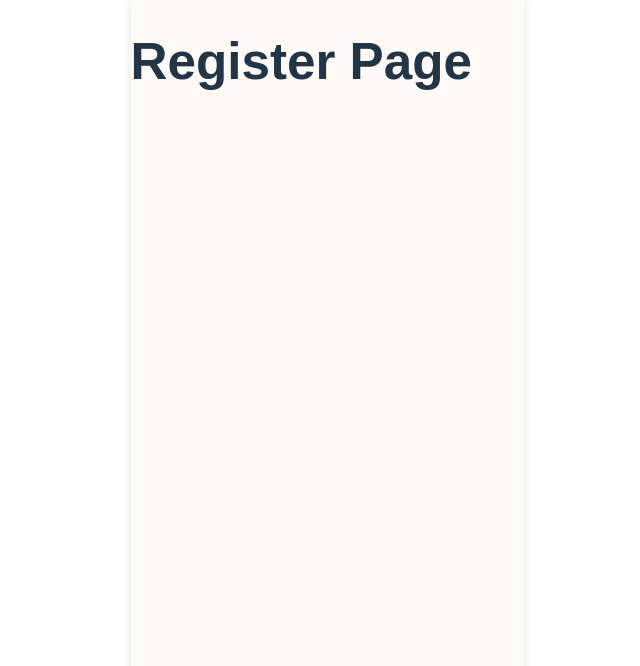
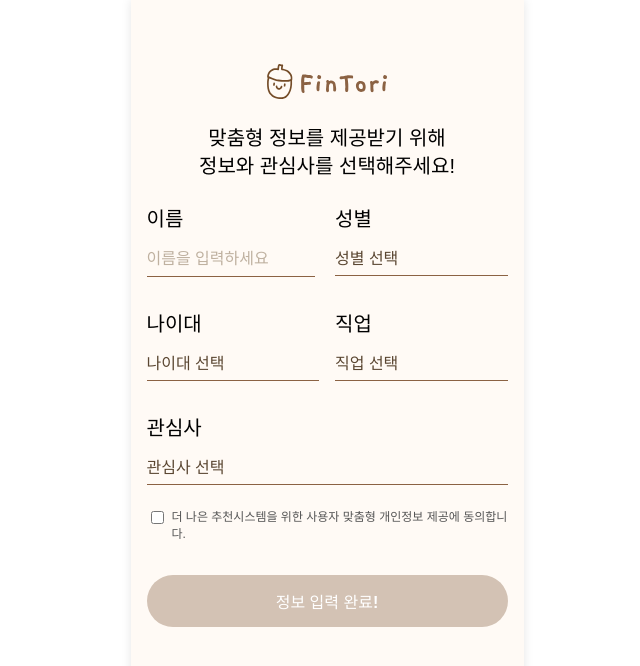
Before and after one commit to 2025-PinTech-Hackathon/Team8-FE, a React (Vite) app: page /register in a window 1280 px wide. Shown: the top 666 px of the page, without its empty margins (313-953 px from the left). Built offline with nearby package versions, Linux system fonts and the light colour scheme; a web font is replaced by a local one.

Commit message:
feat: register 페이지 UI 구현

```diff
--- a/src/pages/Register/Register.jsx
+++ b/src/pages/Register/Register.jsx
@@ -1,9 +1,148 @@
-function Register() {
+import { useState } from "react";
+import {
+  Container,
+  HeaderText,
+  NameGenderRow,
+  AgeJobRow,
+  InterestsGroup,
+  InputGroup,
+  InputUnderline,
+  Select,
+  AgreementRow,
+  Checkbox,
+  AgreementText,
+  SubmitButton,
+} from "./Register.style";
+import Logo from "../../assets/Images/Logo.svg";
+
+const Register = () => {
+  const [name, setName] = useState("");
+  const [gender, setGender] = useState("");
+  const [ageRange, setAgeRange] = useState("");
+  const [job, setJob] = useState("");
+  const [interest, setInterest] = useState("");
+  const [isAgreed, setIsAgreed] = useState(false);
+
+  const handleSubmit = () => {
+    alert("정보 입력 완료!");
+  };
+
+  // 모든 필드가 채워졌는지 확인
+  const isFormValid =
+    name.trim() !== "" &&
+    gender !== "" &&
+    ageRange !== "" &&
+    job !== "" &&
+    interest !== "" &&
+    isAgreed;
+
   return (
-    <div>
-      <h1>Register Page</h1>
-    </div>
+    <Container>
+      <img src={Logo} alt="FinTori Logo" />
+
+      <HeaderText>
+        맞춤형 정보를 제공받기 위해
+        <br />
+        <strong>정보</strong>와 <strong>관심사</strong>를 <strong>선택</strong>
+        해주세요!
+      </HeaderText>
+
+      <NameGenderRow>
+        <InputGroup>
+          <label>이름</label>
+          <InputUnderline
+            type="text"
+            placeholder="이름을 입력하세요"
+            value={name}
+            onChange={(e) => setName(e.target.value)}
+          />
+        </InputGroup>
+
+        <InputGroup>
+          <label>성별</label>
+          <Select value={gender} onChange={(e) => setGender(e.target.value)}>
+            <option value="" disabled>
+              성별 선택
+            </option>
+            <option value="남">남</option>
+            <option value="여">여</option>
+          </Select>
+        </InputGroup>
+      </NameGenderRow>
+
+      <AgeJobRow>
+        <InputGroup>
+          <label>나이대</label>
+          <Select
+            value={ageRange}
+            onChange={(e) => setAgeRange(e.target.value)}
+          >
+            <option value="" disabled>
+              나이대 선택
+            </option>
+            <option value="10대">10대</option>
+            <option value="20대">20대</option>
+            <option value="30대">30대</option>
+            <option value="40대">40대</option>
+            <option value="50대">50대</option>
+            <option value="60대 이상">60대 이상</option>
+          </Select>
+        </InputGroup>
+
+        <InputGroup>
+          <label>직업</label>
+          <Select value={job} onChange={(e) => setJob(e.target.value)}>
+            <option value="" disabled>
+              직업 선택
+            </option>
+            <option value="중학생">중학생</option>
+            <option value="고등학생">고등학생</option>
+            <option value="대학생">대학생</option>
+            <option value="직장인">직장인</option>
+            <option value="자영업">자영업</option>
+            <option value="주부">주부</option>
+            <option value="무직">무직</option>
+            <option value="취업준비생">취업준비생</option>
+          </Select>
+        </InputGroup>
+      </AgeJobRow>
+
+      <InterestsGroup>
+        <label>관심사</label>
+        <Select value={interest} onChange={(e) => setInterest(e.target.value)}>
+          <option value="" disabled>
+            관심사 선택
+          </option>
+          <option value="장학금">장학금</option>
+          <option value="주거지원">주거지원</option>
+          <option value="청년주거">청년주거</option>
+          <option value="신혼부부">신혼부부</option>
+          <option value="여행">여행</option>
+          <option value="세금">세금</option>
+          <option value="취업지원">취업지원</option>
+          <option value="보험">보험</option>
+          <option value="노후">노후</option>
+          <option value="분양정보">분양정보</option>
+        </Select>
+      </InterestsGroup>
+
+      <AgreementRow>
+        <Checkbox
+          type="checkbox"
+          id="agreement"
+          checked={isAgreed}
+          onChange={(e) => setIsAgreed(e.target.checked)}
+        />
+        <AgreementText htmlFor="agreement">
+          더 나은 추천시스템을 위한 사용자 맞춤형 개인정보 제공에 동의합니다.
+        </AgreementText>
+      </AgreementRow>
+
+      <SubmitButton onClick={handleSubmit} disabled={!isFormValid}>
+        정보 입력 완료!
+      </SubmitButton>
+    </Container>
   );
-}
+};
 
 export default Register;
--- a/src/pages/Register/Register.style.js
+++ b/src/pages/Register/Register.style.js
@@ -0,0 +1,126 @@
+import styled from "styled-components";
+
+export const Container = styled.div`
+  max-width: 30rem; /* 480px */
+  margin: 0 auto;
+  padding: 1.5rem 1rem;
+  min-height: 100vh;
+  display: flex;
+  flex-direction: column;
+  align-items: center;
+
+  img {
+    width: 7.5rem; /* 120px */
+    margin-top: 2.5rem; /* 40px */
+  }
+`;
+
+export const HeaderText = styled.h2`
+  font-size: 1.25rem; /* 20px */
+  font-weight: 400;
+  text-align: center;
+  line-height: 1.4;
+  margin: 1.5rem 0; /* 24px 0 */
+  color: black;
+
+  strong {
+    font-weight: 700;
+    color: black;
+  }
+`;
+
+export const NameGenderRow = styled.div`
+  display: flex;
+  width: 100%;
+  gap: 1rem; /* 16px */
+  margin-bottom: 2rem;
+`;
+
+export const AgeJobRow = styled(NameGenderRow)`
+  margin-bottom: 2rem; /* 16px */
+`;
+
+export const InterestsGroup = styled.div`
+  width: 100%;
+  display: flex;
+  flex-direction: column;
+  margin-bottom: 1.5rem;
+
+  label {
+    font-size: 1.25rem;
+    margin-bottom: 0.5rem; /* 8px */
+    color: black;
+  }
+`;
+
+export const InputGroup = styled.div`
+  flex: 1;
+  display: flex;
+  flex-direction: column;
+
+  label {
+    font-size: 1.25rem; /* 14px */
+    margin-bottom: 0.5rem; /* 8px */
+    color: black;
+  }
+`;
+
+export const InputUnderline = styled.input`
+  border: none;
+  border-bottom: 0.0625rem solid #8b6243;
+  background: transparent;
+  padding: 0.5rem 0;
+  font-size: 1rem;
+  color: black;
+  outline: none;
+  width: 10.5rem;
+
+  &::placeholder {
+    color: #bfb1a0;
+  }
+`;
+
+export const Select = styled.select`
+  border: none;
+  border-bottom: 0.0625rem solid #8b6243;
+  background: transparent;
+  padding: 0.5rem 0; /* 8px 0 */
+  font-size: 1rem; /* 16px */
+  color: #5a4631;
+  outline: none;
+  appearance: none;
+`;
+
+export const AgreementRow = styled.div`
+  display: flex;
+  align-items: flex-start;
+  width: 100%;
+  margin-bottom: 2rem; /* 32px */
+`;
+
+export const Checkbox = styled.input`
+  margin-right: 0.5rem;
+  margin-top: 0.125rem;
+`;
+
+export const AgreementText = styled.label`
+  font-size: 0.75rem;
+  line-height: 1.4;
+  color: #555555;
+`;
+
+export const SubmitButton = styled.button`
+  width: 100%;
+  padding: 0.875rem 0;
+  background-color: #8b6243;
+  color: white;
+  font-size: 1rem;
+  font-weight: bold;
+  border: none;
+  border-radius: 50px;
+  cursor: pointer;
+
+  &:disabled {
+    background-color: #d3c2b4;
+  }
+`;
```
Also changed, not shown: src/assets/Logo.svg (deleted).
